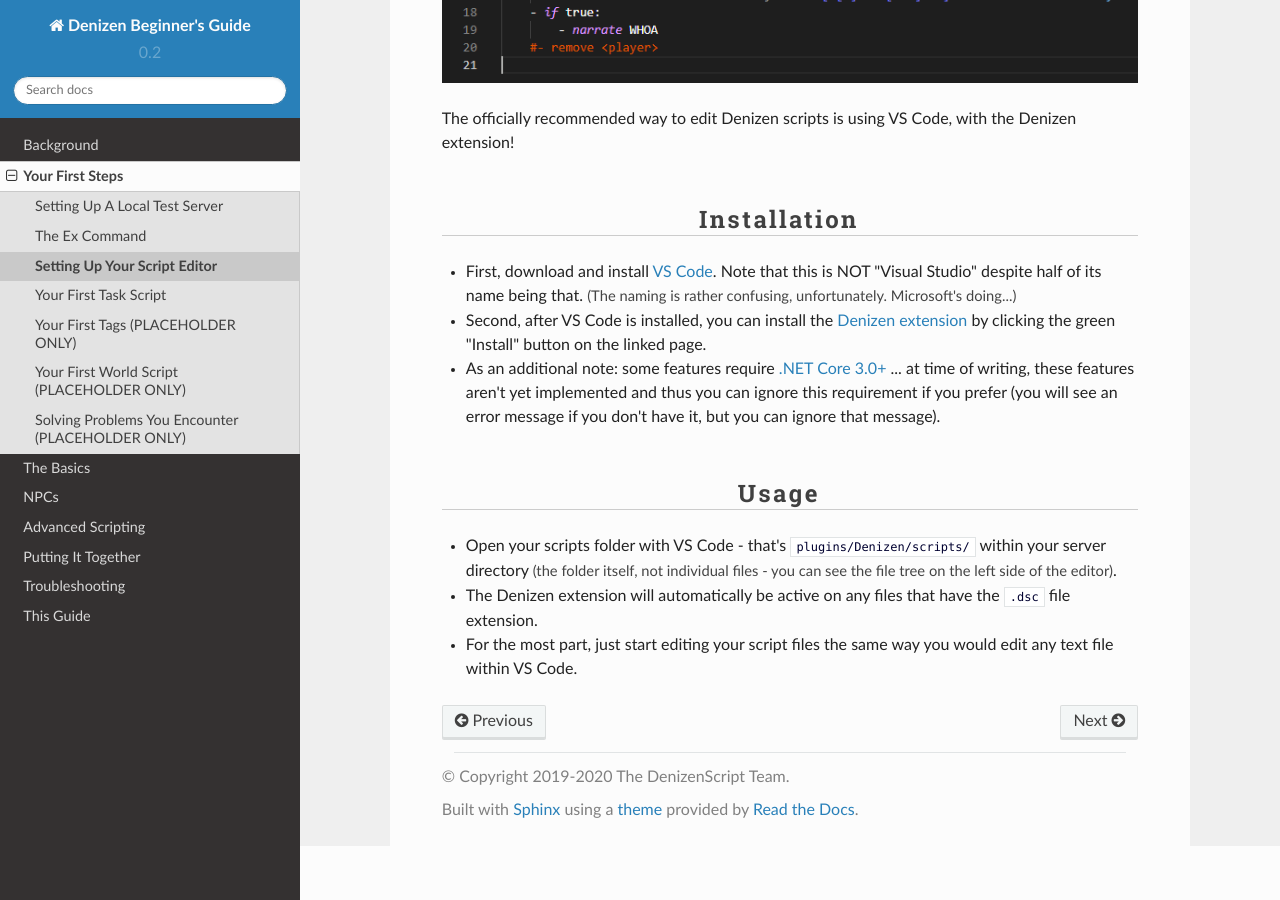
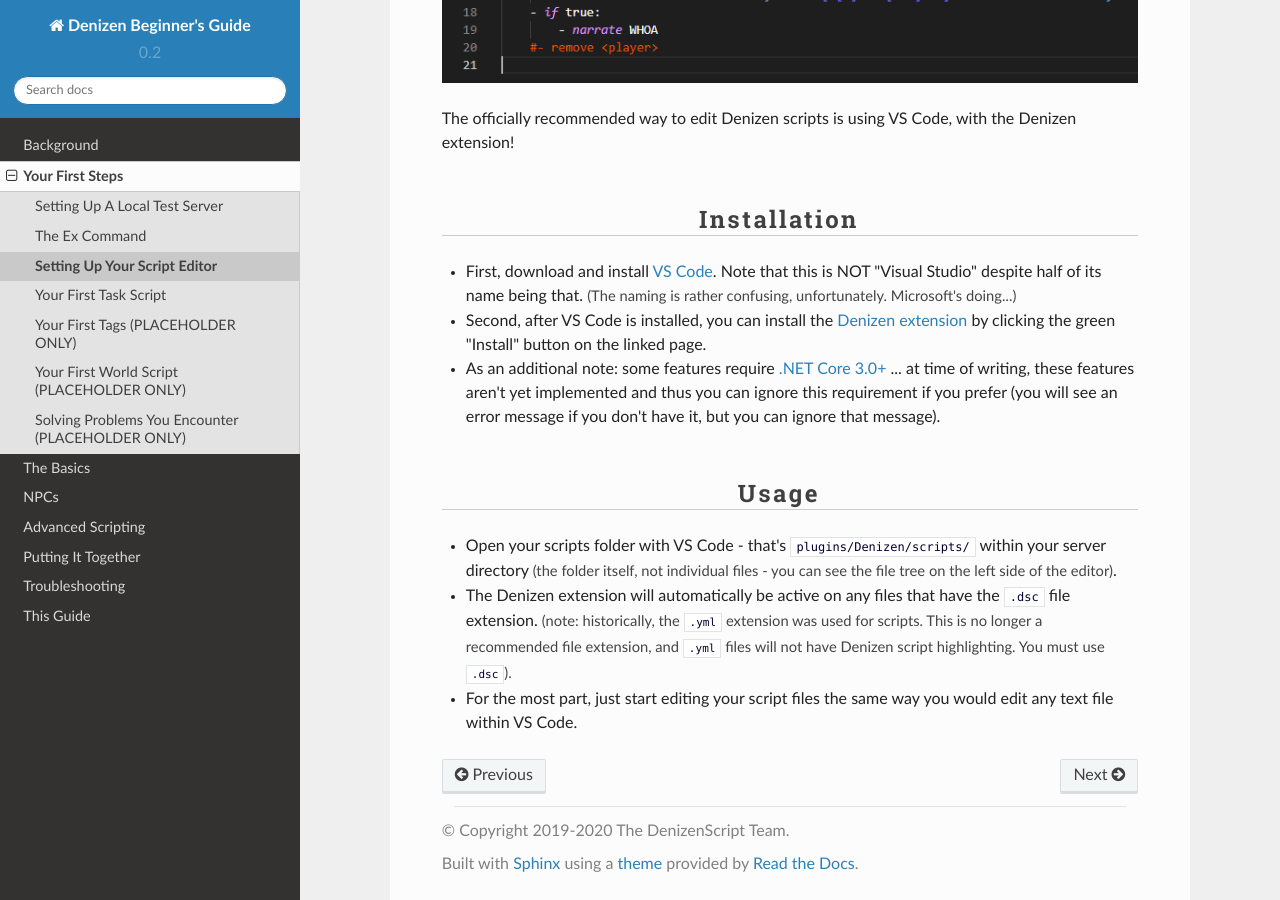
Before and after one commit to DenizenScript/Denizen-Beginners-Guide, a Sphinx documentation site: the page built from source/guides/first-steps/script-editor.md, in a window 1280 px wide and 900 px high, scrolled down 732 px. Built offline with Sphinx 7.4.7 and the Read the Docs theme 2.0.0, drawn with Linux system fonts in a browser that asks for light colours.

Commit message:
add historical note to script editor page

```diff
--- a/source/guides/first-steps/script-editor.md
+++ b/source/guides/first-steps/script-editor.md
@@ -21,5 +21,5 @@ The officially recommended way to edit Denizen scripts is using VS Code, with th
 ### Usage
 
 - Open your scripts folder with VS Code - that's `plugins/Denizen/scripts/` within your server directory <span class="parens">(the folder itself, not individual files - you can see the file tree on the left side of the editor)</span>.
-- The Denizen extension will automatically be active on any files that have the `.dsc` file extension.
+- The Denizen extension will automatically be active on any files that have the `.dsc` file extension. <span class="parens">(note: historically, the `.yml` extension was used for scripts. This is no longer a recommended file extension, and `.yml` files will not have Denizen script highlighting. You must use `.dsc`).
 - For the most part, just start editing your script files the same way you would edit any text file within VS Code.
```
